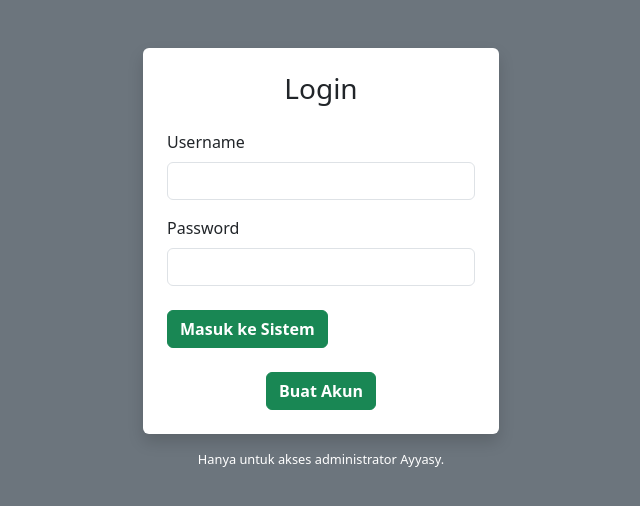
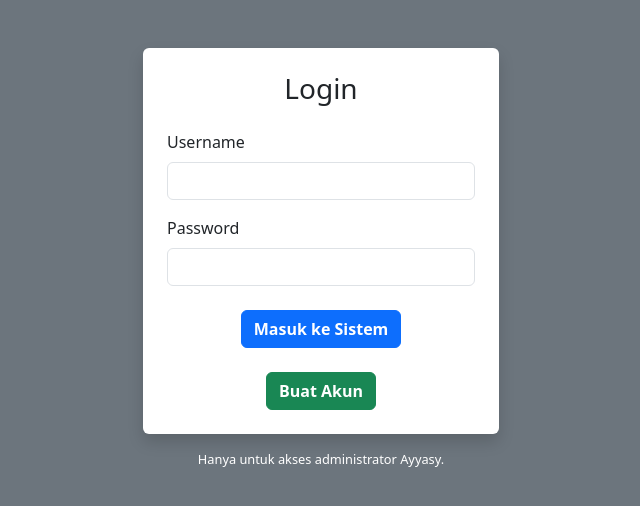
Before and after one commit to ayyasyLN-01/aplikasi-lembur-karyawan, a website: page public/login.html in a window 1280 px wide. Shown: the whole page, without its empty margins (319-959 px from the left). Drawn offline with nearby package versions, Linux system fonts and the light colour scheme.

Commit message:
Ubah posisi dan warna tombol Masuk ke Sistem

```diff
--- a/public/login.html
+++ b/public/login.html
@@ -25,7 +25,9 @@
                                 <label class="form-label">Password</label>
                                 <input type="password" id="password" class="form-control" required>
                             </div>
-                            <button type="submit" class="fw-bold btn btn-success">Masuk ke Sistem</button>
+                            <div class="text-center">
+                                <button type="submit" class="fw-bold btn btn-primary">Masuk ke Sistem</button>
+                            </div>
                         </form>
                         <div class="mt-4 text-center">
                             <button onclick="window.location.href='/register.html'" class="fw-bold btn btn-success">Buat
```
